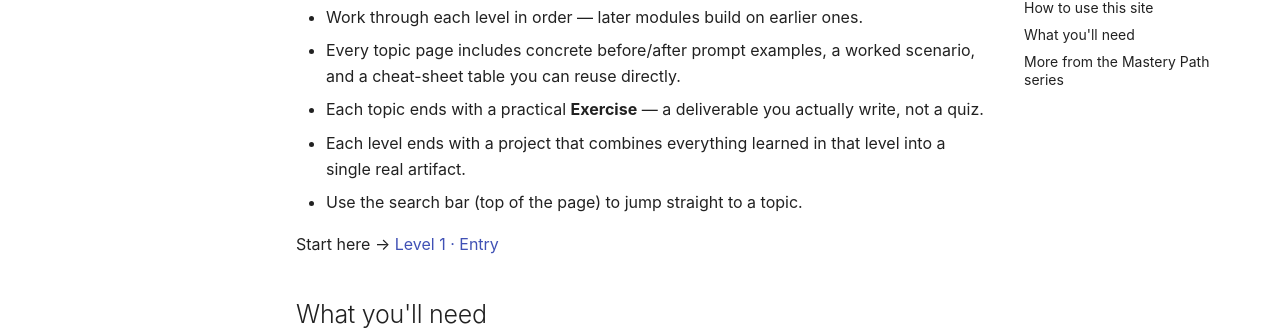
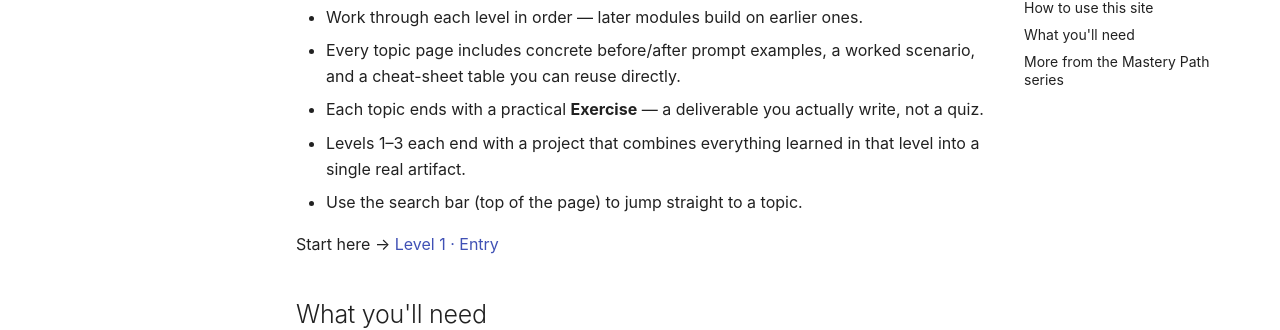
Before and after one commit to SIGILIPELLI/claude-training-mastery-path, an MkDocs documentation site: the page built from docs/index.md, in a window 1280 px wide and 900 px high, scrolled down 1134 px. Shown: the part 127-457 px from the top of the window. Built offline with MkDocs 1.6.1 and Material for MkDocs 9.7.7, drawn with Linux system fonts in a browser that asks for light colours; comment, search, counter and statistics services are not loaded.

```diff
--- a/docs/index.md
+++ b/docs/index.md
@@ -36,8 +36,7 @@ always check the current [Claude documentation](https://docs.claude.com/).
   scenario, and a cheat-sheet table you can reuse directly.
 - Each topic ends with a practical **Exercise** — a deliverable you actually
   write, not a quiz.
-- Each level ends with a project that combines everything learned in that
-  level into a single real artifact.
+- Levels 1–3 each end with a project that combines everything learned in that level into a single real artifact.
 - Use the search bar (top of the page) to jump straight to a topic.
 
 Start here → [Level 1 · Entry](level-1/index.md)
```
